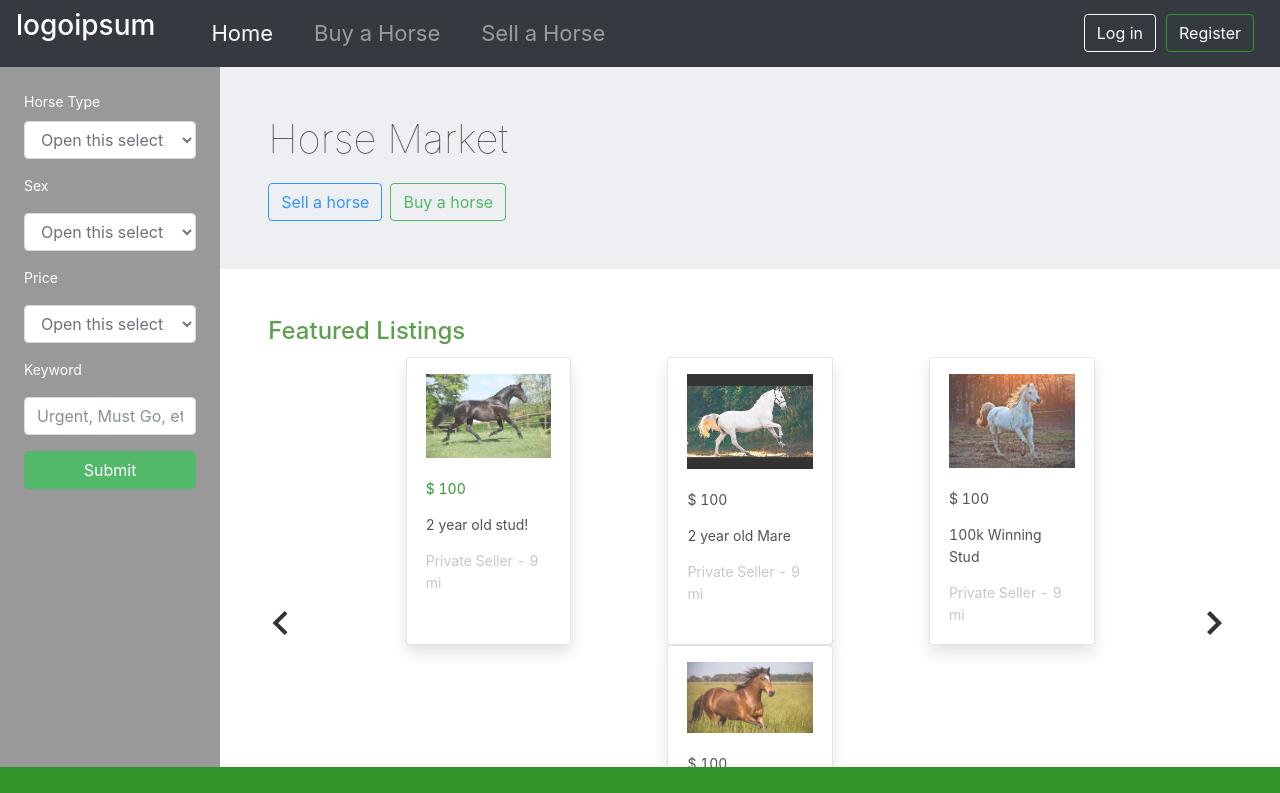
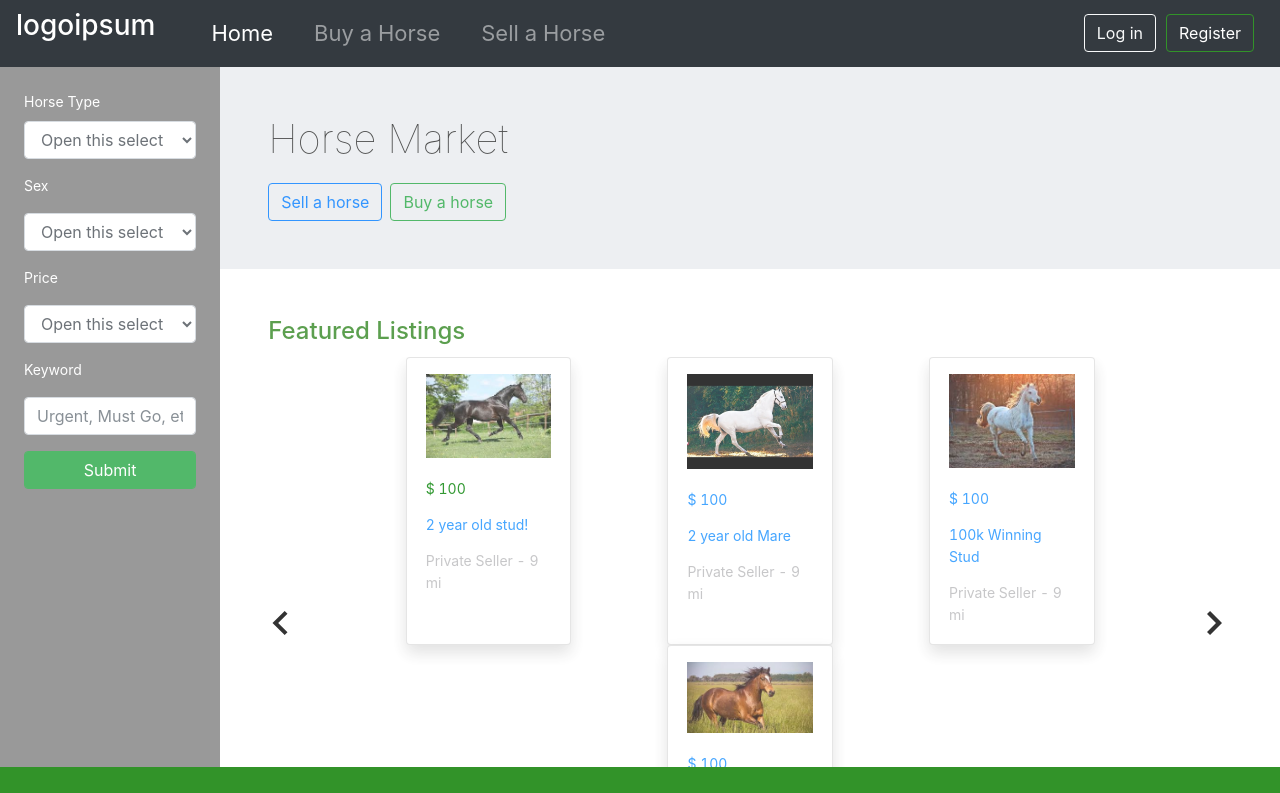
Before and after one commit to B2Gdevs/horse-market-react, a React (Create React App) app: page / in a window 1280 px wide. Shown: the top 793 px of the page. Built offline with nearby package versions, Linux system fonts and the light colour scheme.

Commit message:
resolved issue 2

```diff
--- a/src/App.js
+++ b/src/App.js
@@ -40,6 +40,8 @@ function App() {
                     <Route exact path="/listings-details" component={ListingsDetails}/>
                     <Route exact path="/listings-search" component={ListingsSearch}/>
 
+                    {/* <Route exact path="/about" component={About}/>
+          <Route component={error_404}/> */}
                 </Switch>
                 <Footer/>
             </Router>
--- a/src/pages/LandingPage.js
+++ b/src/pages/LandingPage.js
@@ -8,6 +8,7 @@ import horse1 from '../assets/horse1.jpg';
 import horse2 from '../assets/horse2.jpg';
 import horse3 from '../assets/horse3.jpeg';
 import horse4 from '../assets/horse4.jpg';
+import {Link} from "react-router-dom";
 
 
 const Styles = styled.div`
@@ -90,110 +91,119 @@ const LandingPage = () => {
                                     <Slide>
                                         <div className="each-slide">
                                             <div className='row justify-content-center'>
-                                                <div className="card shadow col-md-2 mx-5">
+                                                <Link className="card shadow col-md-2 mx-5" to={"/listings-details"}>
                                                     <img className="px-1 py-3" src={horse1} alt={"img"}/>
                                                     <div className="p-1">
                                                         <p style={{color: "green"}}>$ 100</p>
                                                         <p>2 year old stud!</p>
                                                         <p style={{color: "#BABABC"}}>Private Seller - 9 mi</p>
                                                     </div>
-                                                </div>
-                                                <div className="card shadow col-md-2 mx-5">
+                                                </Link>
+
+                                                <Link className="card shadow col-md-2 mx-5" to={"/listings-details"}>
                                                     <img className="px-1 py-3" src={horse2} alt={"img"}/>
                                                     <div className="p-1">
                                                         <p>$ 100</p>
                                                         <p>2 year old Mare</p>
                                                         <p style={{color: "#BABABC"}}>Private Seller - 9 mi</p>
                                                     </div>
-                                                </div>
-                                                <div className="card shadow col-md-2 mx-5">
+                                                </Link>
+
+                                                <Link className="card shadow col-md-2 mx-5" to={"/listings-details"}>
                                                     <img className="px-1 py-3" src={horse3} alt={"img"}/>
                                                     <div className="p-1">
                                                         <p>$ 100</p>
                                                         <p>100k Winning Stud</p>
                                                         <p style={{color: "#BABABC"}}>Private Seller - 9 mi</p>
                                                     </div>
-                                                </div>
-                                                <div className="card shadow col-md-2 mx-5">
+                                                </Link>
+
+                                                <Link className="card shadow col-md-2 mx-5" to={"/listings-details"}>
                                                     <img className="px-1 py-3" src={horse4} alt={"img"}/>
                                                     <div className="p-1">
                                                         <p>$ 100</p>
                                                         <p>100k Wining Mare</p>
                                                         <p style={{color: "#BABABC"}}>Private Seller - 9 mi</p>
                                                     </div>
-                                                </div>
+                                                </Link>
                                             </div>
                                         </div>
                                         <div className="each-slide">
                                             <div className='row justify-content-center'>
-                                                <div className="card shadow col-md-2 mx-5">
+                                                <Link className="card shadow col-md-2 mx-5" to={"/listings-details"}>
                                                     <img className="px-1 py-3" src={horse1} alt={"img"}/>
                                                     <div className="p-1">
                                                         <p style={{color: "green"}}>$ 100</p>
                                                         <p>2 year old stud!</p>
                                                         <p style={{color: "#BABABC"}}>Private Seller - 9 mi</p>
                                                     </div>
-                                                </div>
-                                                <div className="card shadow col-md-2 mx-5">
+                                                </Link>
+
+                                                <Link className="card shadow col-md-2 mx-5" to={"/listings-details"}>
                                                     <img className="px-1 py-3" src={horse2} alt={"img"}/>
                                                     <div className="p-1">
                                                         <p>$ 100</p>
                                                         <p>2 year old Mare</p>
                                                         <p style={{color: "#BABABC"}}>Private Seller - 9 mi</p>
                                                     </div>
-                                                </div>
-                                                <div className="card shadow col-md-2 mx-5">
+                                                </Link>
+
+                                                <Link className="card shadow col-md-2 mx-5" to={"/listings-details"}>
                                                     <img className="px-1 py-3" src={horse3} alt={"img"}/>
                                                     <div className="p-1">
                                                         <p>$ 100</p>
                                                         <p>100k Winning Stud</p>
                                                         <p style={{color: "#BABABC"}}>Private Seller - 9 mi</p>
                                                     </div>
-                                                </div>
-                                                <div className="card shadow col-md-2 mx-5">
+                                                </Link>
+
+                                                <Link className="card shadow col-md-2 mx-5" to={"/listings-details"}>
                                                     <img className="px-1 py-3" src={horse4} alt={"img"}/>
                                                     <div className="p-1">
                                                         <p>$ 100</p>
                                                         <p>100k Wining Mare</p>
                                                         <p style={{color: "#BABABC"}}>Private Seller - 9 mi</p>
                                                     </div>
-                                                </div>
+                                                </Link>
                                             </div>
                                         </div>
                                         <div className="each-slide">
                                             <div className='row justify-content-center'>
-                                                <div className="card shadow col-md-2 mx-5">
+                                                <Link className="card shadow col-md-2 mx-5" to={"/listings-details"}>
                                                     <img className="px-1 py-3" src={horse1} alt={"img"}/>
                                                     <div className="p-1">
                                                         <p style={{color: "green"}}>$ 100</p>
                                                         <p>2 year old stud!</p>
                                                         <p style={{color: "#BABABC"}}>Private Seller - 9 mi</p>
                                                     </div>
-                                                </div>
-                                                <div className="card shadow col-md-2 mx-5">
+                                                </Link>
+
+                                                <Link className="card shadow col-md-2 mx-5" to={"/listings-details"}>
                                                     <img className="px-1 py-3" src={horse2} alt={"img"}/>
                                                     <div className="p-1">
                                                         <p>$ 100</p>
                                                         <p>2 year old Mare</p>
                                                         <p style={{color: "#BABABC"}}>Private Seller - 9 mi</p>
                                                     </div>
-                                                </div>
-                                                <div className="card shadow col-md-2 mx-5">
+                                                </Link>
+
+                                                <Link className="card shadow col-md-2 mx-5" to={"/listings-details"}>
                                                     <img className="px-1 py-3" src={horse3} alt={"img"}/>
                                                     <div className="p-1">
                                                         <p>$ 100</p>
                                                         <p>100k Winning Stud</p>
                                                         <p style={{color: "#BABABC"}}>Private Seller - 9 mi</p>
                                                     </div>
-                                                </div>
-                                                <div className="card shadow col-md-2 mx-5">
+                                                </Link>
+
+                                                <Link className="card shadow col-md-2 mx-5" to={"/listings-details"}>
                                                     <img className="px-1 py-3" src={horse4} alt={"img"}/>
                                                     <div className="p-1">
                                                         <p>$ 100</p>
                                                         <p>100k Wining Mare</p>
                                                         <p style={{color: "#BABABC"}}>Private Seller - 9 mi</p>
                                                     </div>
-                                                </div>
+                                                </Link>
                                             </div>
                                         </div>
                                     </Slide>
```
Also changed, not shown: src/notes.txt.
